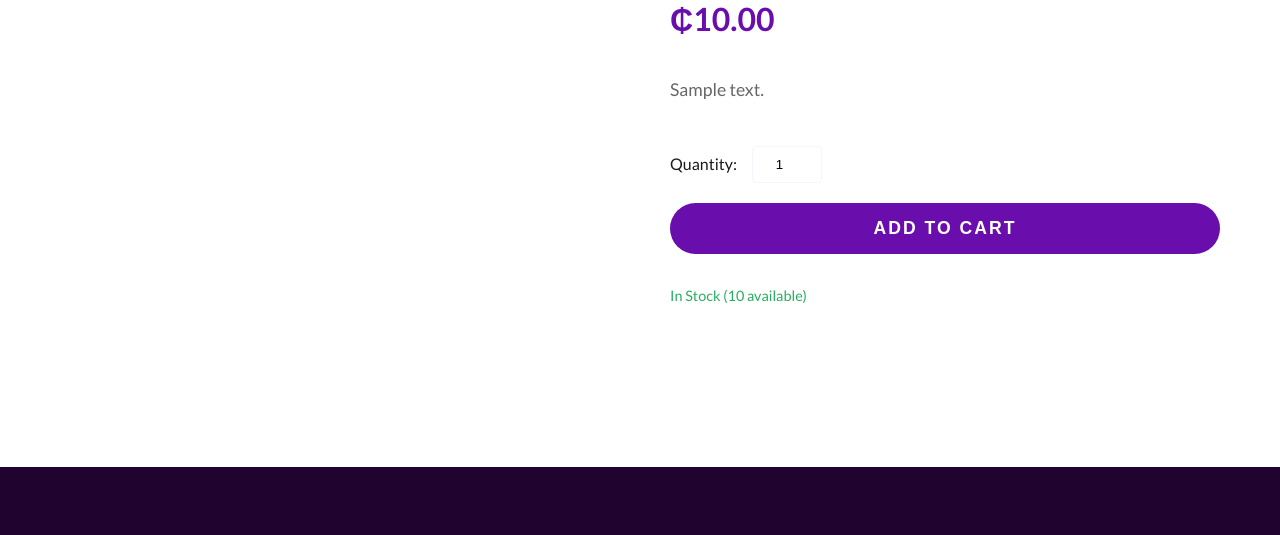
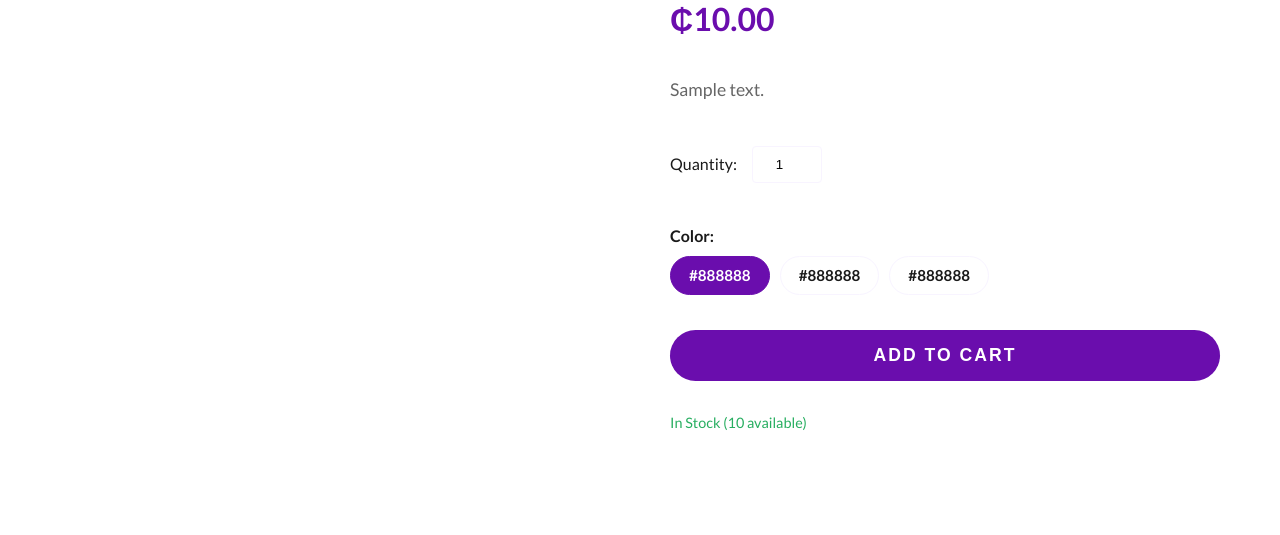
Before and after one commit to Niito99/glowmore, a Django app: page /product/1/ in a window 1280 px wide. Shown: the part 404-939 px from the top of the page. Run offline with Django 5.2, Linux system fonts and the light colour scheme; tables that the repository leaves empty hold one stand-in row (values such as "Sample post").

Commit message:
feat: complete product variations implementation for sizes and colors

```diff
--- a/store/forms.py
+++ b/store/forms.py
@@ -4,7 +4,7 @@ from .models import Product
 class ProductForm(forms.ModelForm):
     class Meta:
         model = Product
-        fields = ['name', 'category', 'description', 'price', 'stock', 'image']
+        fields = ['name', 'category', 'description', 'price', 'stock', 'image', 'has_size_options', 'color_1', 'color_2', 'color_3']
         widgets = {
             'name': forms.TextInput(attrs={'class': 'form-input'}),
             'category': forms.Select(attrs={'class': 'form-input'}),
@@ -12,4 +12,8 @@ class ProductForm(forms.ModelForm):
             'price': forms.NumberInput(attrs={'class': 'form-input'}),
             'stock': forms.NumberInput(attrs={'class': 'form-input'}),
             'image': forms.ClearableFileInput(attrs={'class': 'form-input'}),
+            'has_size_options': forms.CheckboxInput(attrs={'class': 'form-input-checkbox'}),
+            'color_1': forms.TextInput(attrs={'class': 'form-input', 'placeholder': 'e.g. Red'}),
+            'color_2': forms.TextInput(attrs={'class': 'form-input', 'placeholder': 'e.g. Blue'}),
+            'color_3': forms.TextInput(attrs={'class': 'form-input', 'placeholder': 'e.g. Green'}),
         }
--- a/store/models.py
+++ b/store/models.py
@@ -21,6 +21,13 @@ class Product(models.Model):
     price = models.DecimalField(max_length=10, decimal_places=2, max_digits=10)
     stock = models.IntegerField(default=0)
     image = CloudinaryField('image', blank=True, null=True)
+
+    has_size_options = models.BooleanField(default=False, help_text="Offer Large, Medium, Small sizes.")
+    color_1 = models.CharField(max_length=50, blank=True, null=True)
+    color_2 = models.CharField(max_length=50, blank=True, null=True)
+    color_3 = models.CharField(max_length=50, blank=True, null=True)
+
+    created_at = models.DateTimeField(auto_now_add=True)
 
     def __str__(self):
         return self.name
--- a/store/urls.py
+++ b/store/urls.py
@@ -6,8 +6,8 @@ urlpatterns = [
     path('product/<int:product_id>/', views.product_detail, name='product_detail'),
     path('cart/', views.cart_view, name='cart_view'),
     path('cart/add/<int:product_id>/', views.add_to_cart, name='add_to_cart'),
-    path('cart/remove/<int:product_id>/', views.remove_from_cart, name='remove_from_cart'),
-    path('cart/update/<int:product_id>/', views.update_cart, name='update_cart'),
+    path('cart/remove/<str:cart_key>/', views.remove_from_cart, name='remove_from_cart'),
+    path('cart/update/<str:cart_key>/', views.update_cart, name='update_cart'),
     path('checkout/', views.checkout_view, name='checkout'),
     path('payment/verify/<str:reference>/', views.verify_payment, name='verify_payment'),
     path('order-confirmed/', views.order_confirmed, name='order_confirmed'),
--- a/store/views.py
+++ b/store/views.py
@@ -63,41 +63,53 @@ def product_detail(request, product_id):
 def add_to_cart(request, product_id):
     product = get_object_or_404(Product, id=product_id)
     quantity = int(request.POST.get('quantity', 1))
+    size = request.POST.get('size', '')
+    color = request.POST.get('color', '')
 
     cart = request.session.get('cart', {})
 
-    if str(product_id) in cart:
-        cart[str(product_id)]['quantity'] += quantity
+    # Generate unique key for variations
+    cart_key = str(product_id)
+    if size:
+        cart_key += f"_{size}"
+    if color:
+        cart_key += f"_{color}"
+
+    if cart_key in cart:
+        cart[cart_key]['quantity'] += quantity
     else:
-        cart[str(product_id)] = {
+        cart[cart_key] = {
+            'product_id': product_id,
             'name': product.name,
             'price': str(product.price),
             'quantity': quantity,
-            'image': product.image.url
+            'image': product.image.url,
+            'size': size,
+            'color': color
         }
 
     request.session['cart'] = cart
     messages.success(request, f"{product.name} added to cart!")
     return redirect('cart_view')
 
-def remove_from_cart(request, product_id):
+def remove_from_cart(request, cart_key):
     cart = request.session.get('cart', {})
-    if str(product_id) in cart:
-        name = cart[str(product_id)]['name']
-        del cart[str(product_id)]
+    if cart_key in cart:
+        name = cart[cart_key]['name']
+        del cart[cart_key]
         request.session['cart'] = cart
         messages.info(request, f"{name} removed from cart.")
     return redirect('cart_view')
 
-def update_cart(request, product_id):
+def update_cart(request, cart_key):
     quantity = int(request.POST.get('quantity', 1))
     cart = request.session.get('cart', {})
 
-    if str(product_id) in cart:
+    if cart_key in cart:
         if quantity > 0:
-            cart[str(product_id)]['quantity'] = quantity
+            cart[cart_key]['quantity'] = quantity
         else:
-            del cart[str(product_id)]
+            del cart[cart_key]
         request.session['cart'] = cart
 
     return redirect('cart_view')
@@ -168,15 +180,25 @@ def verify_payment(request, reference):
         # Create Order Items
         cart = request.session.get('cart', {})
         order_items_summary = ""
-        for p_id, item in cart.items():
-            product = Product.objects.get(id=p_id)
+        for cart_key, item in cart.items():
+            product = Product.objects.get(id=item['product_id'])
             OrderItem.objects.create(
                 order=order,
                 product=product,
                 quantity=item['quantity'],
                 unit_price=item['price']
             )
-            order_items_summary += f"- {product.name} x {item['quantity']} (₵{item['price']})\n"
+
+            # Format variations for email
+            variation_text = []
+            if item.get('size'):
+                variation_text.append(f"Size: {item['size']}")
+            if item.get('color'):
+                variation_text.append(f"Color: {item['color']}")
+
+            variation_str = f" ({', '.join(variation_text)})" if variation_text else ""
+
+            order_items_summary += f"- {product.name}{variation_str} x {item['quantity']} (₵{item['price']})\n"
             # Update stock
             product.stock -= item['quantity']
             product.save()
--- a/templates/store/product_detail.html
+++ b/templates/store/product_detail.html
@@ -25,10 +25,47 @@
 
             <form action="{% url 'add_to_cart' product.id %}" method="POST" class="detail-form">
                 {% csrf_token %}
-                <div class="quantity-selector">
+                <div class="quantity-selector" style="margin-bottom: 20px;">
                     <label for="quantity">Quantity:</label>
                     <input type="number" id="quantity" name="quantity" value="1" min="1" max="{{ product.stock }}">
                 </div>
+
+                {% if product.has_size_options %}
+                <div class="variation-selector">
+                    <label for="size">Size:</label>
+                    <select id="size" name="size" class="form-input" required style="width: 150px;">
+                        <option value="Large">Large</option>
+                        <option value="Medium">Medium</option>
+                        <option value="Small">Small</option>
+                    </select>
+                </div>
+                {% endif %}
+
+                {% if product.color_1 or product.color_2 or product.color_3 %}
+                <div class="variation-selector">
+                    <label>Color:</label>
+                    <div class="color-options">
+                        {% if product.color_1 %}
+                        <label class="color-radio">
+                            <input type="radio" name="color" value="{{ product.color_1 }}" required checked>
+                            <span class="color-badge">{{ product.color_1 }}</span>
+                        </label>
+                        {% endif %}
+                        {% if product.color_2 %}
+                        <label class="color-radio">
+                            <input type="radio" name="color" value="{{ product.color_2 }}" required>
+                            <span class="color-badge">{{ product.color_2 }}</span>
+                        </label>
+                        {% endif %}
+                        {% if product.color_3 %}
+                        <label class="color-radio">
+                            <input type="radio" name="color" value="{{ product.color_3 }}" required>
+                            <span class="color-badge">{{ product.color_3 }}</span>
+                        </label>
+                        {% endif %}
+                    </div>
+                </div>
+                {% endif %}
 
                 <button type="submit" class="btn btn-large">Add to Cart</button>
             </form>
@@ -150,6 +187,43 @@
     text-align: center;
 }
 
+.variation-selector {
+    display: flex;
+    flex-direction: column;
+    gap: 8px;
+    margin-bottom: 15px;
+}
+.variation-selector label {
+    font-weight: 700;
+    color: var(--text-dark);
+}
+.color-options {
+    display: flex;
+    gap: 10px;
+    flex-wrap: wrap;
+}
+.color-radio {
+    cursor: pointer;
+    display: flex;
+    align-items: center;
+    gap: 5px;
+}
+.color-badge {
+    padding: 6px 18px;
+    border: 1px solid var(--lavender-bg);
+    border-radius: 20px;
+    font-size: 0.95rem;
+    transition: 0.2s;
+}
+.color-radio input[type="radio"] {
+    display: none;
+}
+.color-radio input[type="radio"]:checked + .color-badge {
+    background: var(--primary-violet);
+    color: white;
+    border-color: var(--primary-violet);
+}
+
 .btn-large {
     padding: 15px 40px;
     font-size: 1.1rem;
```
Also changed, not shown: templates/store/cart.html (+13 -6 lines), templates/store/checkout.html (+10 -2 lines), store/migrations/0006_product_color_1_product_color_2_product_color_3_and_more.py (added).
